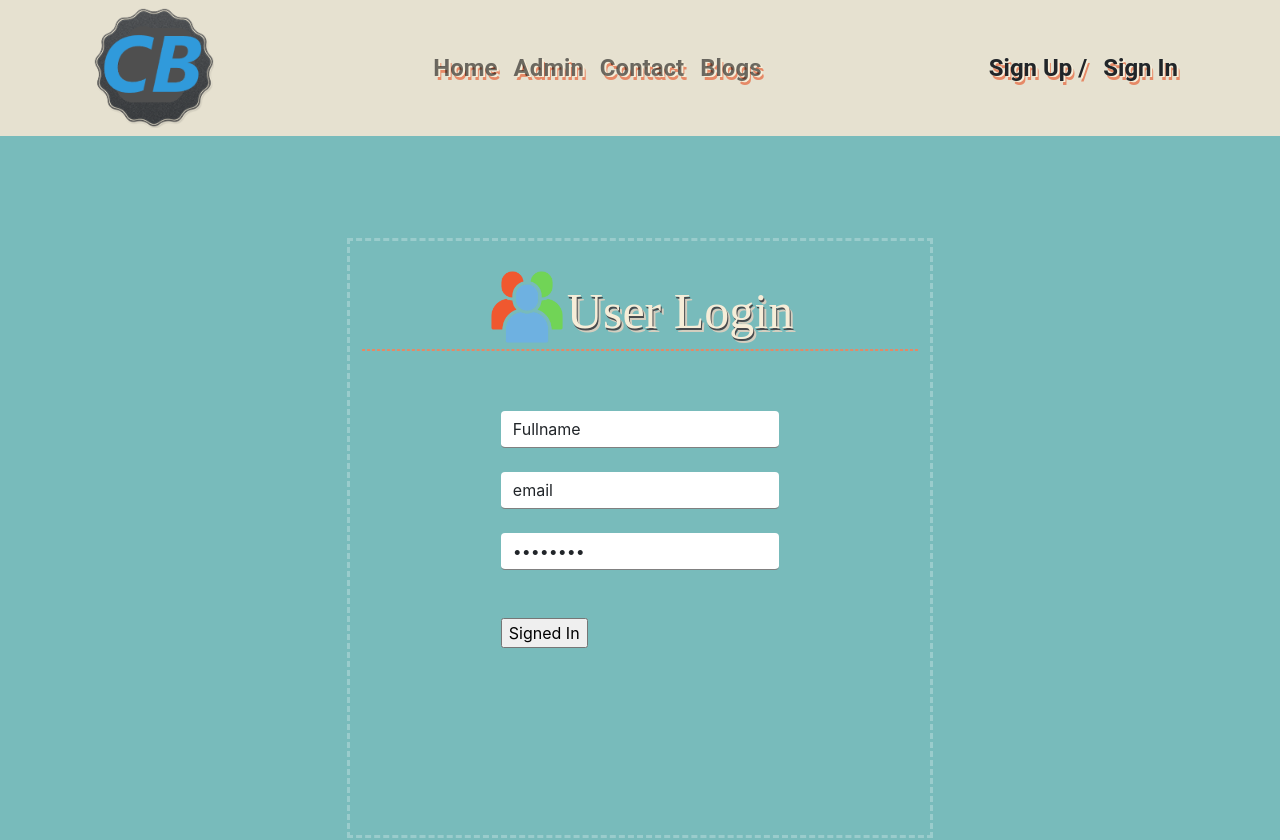
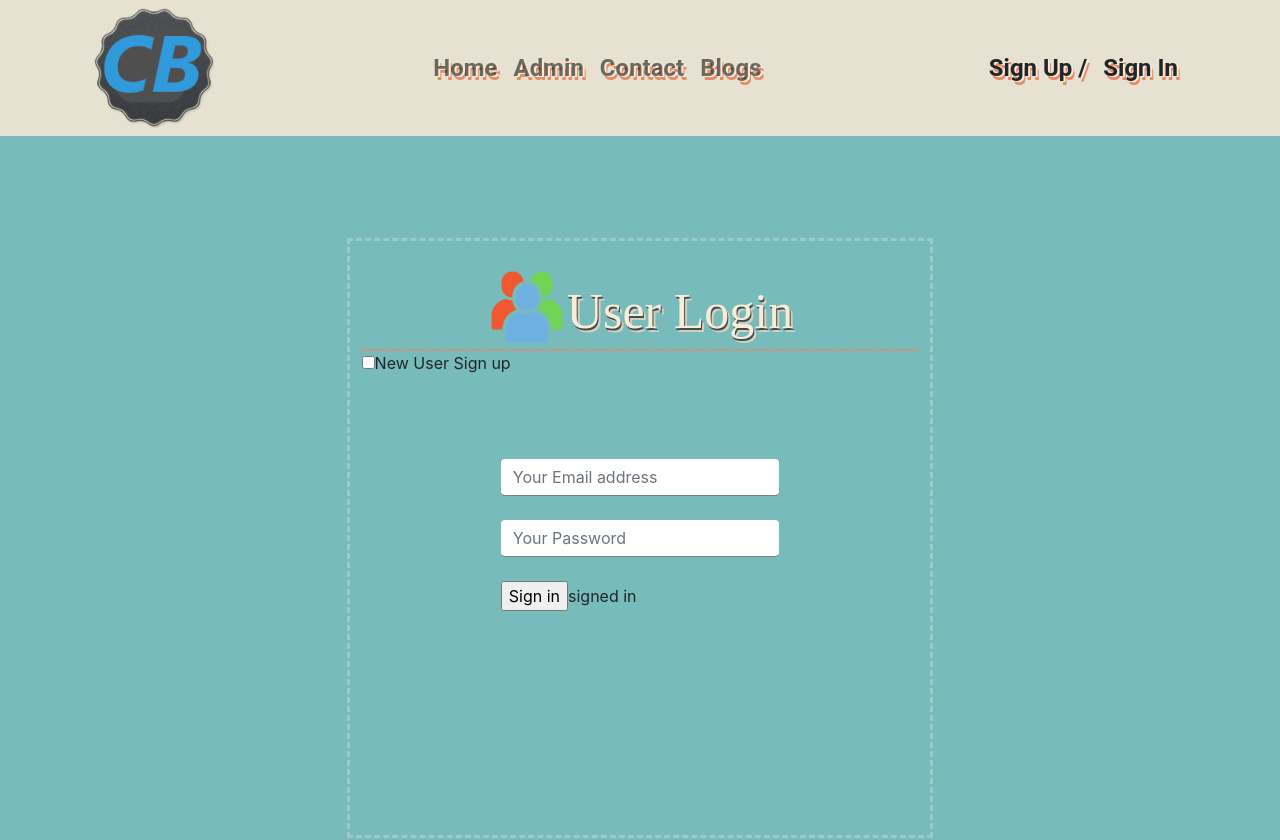
Before and after one commit to rahulmohonto/Concept-Blog-Website, a React (Create React App) app: page /login in a window 1280 px wide. Shown: the top 840 px of the page. Built offline with nearby package versions, Linux system fonts and the light colour scheme.

Commit message:
login page update

```diff
--- a/src/components/Login/Login.js
+++ b/src/components/Login/Login.js
@@ -1,128 +1,120 @@
-import React, { useContext } from 'react';
+import React, { useContext,useState } from 'react';
 
 import './Login.css';
 import userImage from '../../images/user-group-296.png';
 import Button from 'react-bootstrap/Button';
-import firebase from "firebase/app";
-import "firebase/auth";
-import "firebase/firestore";
-import firebaseConfig from './firebase.config';
-import { useForm } from "react-hook-form";
+// import firebase from "firebase/app";
+// import "firebase/auth";
+// import "firebase/firestore";
+// import firebaseConfig from './firebase.config';
+// import { useForm } from "react-hook-form";
 import { UserContext } from '../../App';
 import { useHistory, useLocation } from "react-router";
 // import { useHistory, useLocation } from 'react-router-dom';
-// import { initializeLoginFramework, handleGoogleSignIn, handleSignOut, createUserWithEmailAndPassword, signInWithEmailAndPassword } from './loginManager';
+import { initializeLoginFramework, handleGoogleSignIn, handleSignOut, createUserWithEmailAndPassword, signInWithEmailAndPassword } from './loginManager';
+
+
 
 
 
 const Login = () => {
 
-    // const [user, setUser] = useState({
-    //     isSignedIn: false,
-    //     name: '',
-    //     email: '',
-    //     password: '',
-    //     photo: ''
-    // });
+ const [newUser, setNewUser] = useState(false);
+    const [user, setUser] = useState({
+        isSignedIn: false,
+        name: '',
+        email: '',
+        password: '',
+        photo: ''
+    });
 
-    // initializeLoginFramework();
+    initializeLoginFramework();
 
-    // const [newUser, setNewUser] = useState(false);
+
     const [loggedInUser, setLoggedInUser] = useContext(UserContext);
     const history = useHistory();
     const location = useLocation();
     const { from } = location.state || { from: { pathname: "/" } };
     console.log(loggedInUser)
-    // const googleSignIn = () => {
-    //     handleGoogleSignIn()
-    //         .then(res => {
-    //             handleResponse(res, true);
-    //         })
+    const googleSignIn = () => {
+        handleGoogleSignIn()
+            .then(res => {
+                handleResponse(res, true);
+            })
+    }
+
+
+    const signOut = () => {
+        handleSignOut()
+            .then(res => {
+                handleResponse(res, false);
+            })
+    }
+
+    const handleResponse = (res, redirect) => {
+        setUser(res);
+        setLoggedInUser(res);
+        if (redirect) {
+            history.replace(from);
+        }
+    }
+
+
+    const handleBlur = (e) => {
+        let isFieldValid = true;
+        if (e.target.name === 'email') {
+            isFieldValid = /\S+@\S+\.\S+/.test(e.target.value);
+        }
+        if (e.target.name === 'password') {
+            const isPasswordValid = e.target.value.length > 6;
+            const passwordHasNumber = /\d{1}/.test(e.target.value);
+            isFieldValid = isPasswordValid && passwordHasNumber;
+        }
+        if (isFieldValid) {
+            const newUserInfo = { ...user };
+            newUserInfo[e.target.name] = e.target.value;
+            setUser(newUserInfo);
+        }
+    }
+
+
+    // if (firebase.apps.length === 0) {
+    //     firebase.initializeApp(firebaseConfig);
     // }
 
 
-    // const signOut = () => {
-    //     handleSignOut()
-    //         .then(res => {
-    //             handleResponse(res, false);
-    //         })
-    // }
+    // const { register, formState: { errors } } = useForm();
+    //
 
-    // const handleResponse = (res, redirect) => {
-    //     setUser(res);
-    //     setLoggedInUser(res);
-    //     if (redirect) {
-    //         history.replace(from);
-    //     }
-    // }
-
-
-    // const handleBlur = (e) => {
-    //     let isFieldValid = true;
-    //     if (e.target.name === 'email') {
-    //         isFieldValid = /\S+@\S+\.\S+/.test(e.target.value);
-    //     }
-    //     if (e.target.name === 'password') {
-    //         const isPasswordValid = e.target.value.length > 6;
-    //         const passwordHasNumber = /\d{1}/.test(e.target.value);
-    //         isFieldValid = isPasswordValid && passwordHasNumber;
-    //     }
-    //     if (isFieldValid) {
-    //         const newUserInfo = { ...user };
-    //         newUserInfo[e.target.name] = e.target.value;
-    //         setUser(newUserInfo);
-    //     }
-    // }
-
-
-    if (firebase.apps.length === 0) {
-        firebase.initializeApp(firebaseConfig);
+     const handleSubmit = (e) => {
+    if (newUser && user.email && user.password) {
+      createUserWithEmailAndPassword(user.name, user.email, user.password)
+        .then(res => {
+          handleResponse(res, true);
+        })
     }
 
-
-    const { register, formState: { errors } } = useForm();
-    //
-
-    const handleGoogleSignIn = () => {
-        var provider = new firebase.auth.GoogleAuthProvider();
-        firebase.auth().signInWithPopup(provider).then(function (result) {
-            const { displayName, email } = result.user;
-
-            const signedInUser = { name: displayName, email: email }
-            setLoggedInUser(signedInUser);
-            console.log(loggedInUser)
-            storeAuthToken();
-            history.replace(from);
-
-            // ...
-        }).catch(function (error) {
-            const errorMessage = error.message;
-            console.log(errorMessage);
-        });
+    if (!newUser && user.email && user.password) {
+      signInWithEmailAndPassword(user.email, user.password)
+        .then(res => {
+          handleResponse(res, true);
+        })
     }
-
-    const storeAuthToken = () => {
-        firebase.auth().currentUser.getIdToken(/* forceRefresh */ true)
-            .then(function (idToken) {
-                sessionStorage.setItem('token', idToken);
-                // console.log(idToken)
-            }).catch(function (error) {
-                console.log(error)
-            });
-    }
+    e.preventDefault();
+  }
 
 
 
 
     return (
         <section className="login-container">
-            {/* {
+            {
                 user.isSignedIn && <div className="mt-5">
                     <p>Welcome: {user.name}</p>
                     <p>Your email: {user.email}</p>
 
                 </div>
-            } */}
+            }
 
             <div className="row">
                 <div className="login-form">
@@ -137,10 +129,10 @@ const Login = () => {
                         </div>
 
 
-                        {/* <input type="checkbox" onChange={() => setNewUser(!newUser)} name="newUser" id="" />
-                        <label htmlFor="newUser">New User Sign up</label> */}
+                        <input type="checkbox" onChange={() => setNewUser(!newUser)} name="newUser" id="" />
+                        <label htmlFor="newUser">New User Sign up</label>
 
-                        <form className="main-form justify-content-center align-items-center" >
+                        {/* <form className="main-form justify-content-center align-items-center" >
                             <input type="text" className="form-control one-form" defaultValue="Fullname" {...register("Fullname", { required: true })} /><br />
                             {errors.exampleRequired && <span>This field is required</span>}
                             <input type="email" className="form-control one-form" defaultValue="email" {...register("email", { required: true })} /><br />
@@ -151,10 +143,10 @@ const Login = () => {
                             <br />
                             <input type="submit" value={loggedInUser ? 'Signed In' : 'Sign Up'} />
 
-                        </form>
+                        </form> */}
 
 
-                        {/* <form className="main-form justify-content-center align-items-center" onSubmit={handleSubmit}>
+                         <form className="main-form justify-content-center align-items-center" onSubmit={handleSubmit}>
                             {newUser && <input className="form-control one-form" name="name" type="text" onBlur={handleBlur} placeholder="Your name" />}
                             <br />
                             <input className="form-control one-form" type="text" name="email" onBlur={handleBlur} placeholder="Your Email address" required />
@@ -162,8 +154,8 @@ const Login = () => {
                             <input className="form-control one-form" type="password" name="password" onBlur={handleBlur} placeholder="Your Password" required />
                             <br />
                             <input type="submit" value={newUser ? 'Sign up' : 'Sign in'} />
-                            {/* {user.isSignedin ? <Button onClick={signOut}>Sign Out</Button> : 'signed in'}
-                        </form> */}
+                         {user.isSignedin ? <Button onClick={signOut}>Sign Out</Button> : 'signed in'}
+                        </form>
                     </div>
                 </div>
             </div>
@@ -171,8 +163,8 @@ const Login = () => {
                 <hr className="new1"></hr>
             </div>
             <div className="row icon-title-holder mt-5 text-center">
-                {/* <Button onClick={signOut} className="btn btn-secondary">Sign Out</Button> */}
-                <Button onClick={handleGoogleSignIn} className="btn btn-light">
+                 <Button onClick={signOut} className="btn btn-secondary">Sign Out</Button>
+                <Button onClick={googleSignIn} className="btn btn-light">
                     <div className="col d-flex justify-content-center align-items-center ">
 
                         <div className="pr-4">
--- a/src/components/Login/loginManager.js
+++ b/src/components/Login/loginManager.js
@@ -53,6 +53,7 @@ export const handleGoogleSignIn = () => {
 const setUserToken = () => {
     firebase.auth().currentUser.getIdToken(/* forceRefresh */ true).then(function (idToken) {
         sessionStorage.setItem('token', idToken)
+        console.log(idToken)
     }).catch(function (error) {
         // Handle error
     });
```
Also changed, not shown: 1 other file (tests, documents, lock files or other folders).
